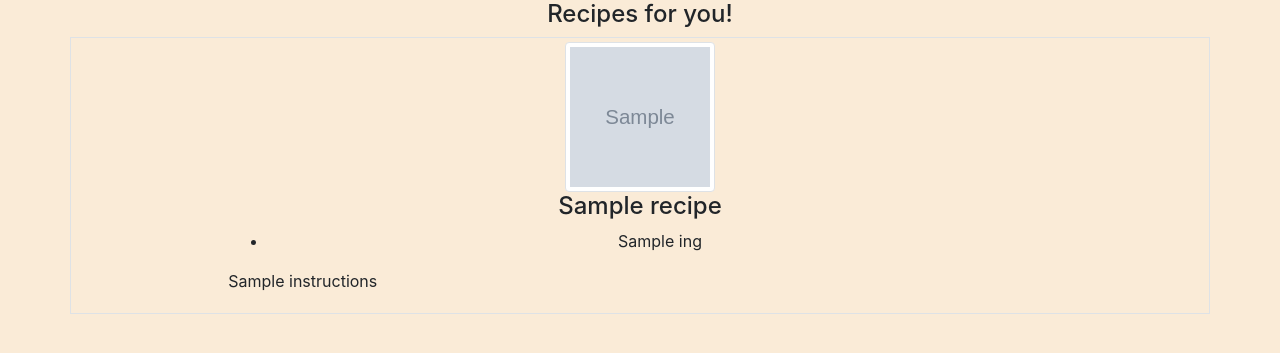
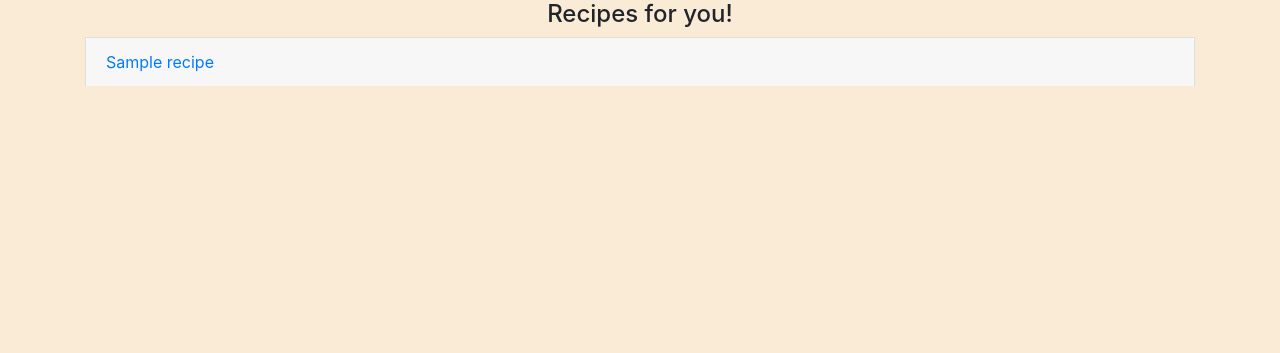
Before and after one commit to kiranklc/RecipeGenie, a Flask app: template templates/recipes.html in a window 1280 px wide. Shown: the top 353 px of the page. Run offline with Flask 2, Linux system fonts and the light colour scheme; the template is opened without the code that fills it: most values are stand-ins (such as "Sample title", 1, 10 or a date in 2020); grey boxes marked "Sample" are stand-in pictures; some libraries are stand-ins or nearby versions.

Commit message:
Add accordion to display recipes

```diff
--- a/templates/base.html
+++ b/templates/base.html
@@ -6,16 +6,14 @@
     <meta http-equiv="X-UA-Compatible" content="ie=edge">
     <link rel="stylesheet" href="https://stackpath.bootstrapcdn.com/bootstrap/4.3.1/css/bootstrap.min.css" integrity="sha384-ggOyR0iXCbMQv3Xipma34MD+dH/1fQ784/j6cY/iJTQUOhcWr7x9JvoRxT2MZw1T" crossorigin="anonymous">
     <link rel="stylesheet" href="{{ url_for('static', filename='css/main.css') }}">
-    <script src="https://unpkg.com/react@16/umd/react.production.min.js"></script>
-    <script src="https://unpkg.com/react-dom@16/umd/react-dom.production.min.js"></script>
-    <script src="https://unpkg.com/babel-standalone@6.15.0/babel.min.js"></script>
+    <script src="https://code.jquery.com/jquery-3.3.1.slim.min.js" integrity="sha384-q8i/X+965DzO0rT7abK41JStQIAqVgRVzpbzo5smXKp4YfRvH+8abtTE1Pi6jizo" crossorigin="anonymous"></script>
+    <script src="https://cdnjs.cloudflare.com/ajax/libs/popper.js/1.14.7/umd/popper.min.js" integrity="sha384-UO2eT0CpHqdSJQ6hJty5KVphtPhzWj9WO1clHTMGa3JDZwrnQq4sF86dIHNDz0W1" crossorigin="anonymous"></script>
+    <script src="https://stackpath.bootstrapcdn.com/bootstrap/4.3.1/js/bootstrap.min.js" integrity="sha384-JjSmVgyd0p3pXB1rRibZUAYoIIy6OrQ6VrjIEaFf/nJGzIxFDsf4x0xIM+B07jRM" crossorigin="anonymous"></script>
     <title>RecipeGenie</title>
 </head>
 <body>
-    {% block content %}{% endblock %}
+    {% block content %}
+    {% endblock %}
 
-    <script src="https://code.jquery.com/jquery-3.3.1.slim.min.js" integrity="sha384-q8i/X+965DzO0rT7abK41JStQIAqVgRVzpbzo5smXKp4YfRvH+8abtTE1Pi6jizo" crossorigin="anonymous"></script>
-  <script src="https://cdnjs.cloudflare.com/ajax/libs/popper.js/1.14.7/umd/popper.min.js" integrity="sha384-UO2eT0CpHqdSJQ6hJty5KVphtPhzWj9WO1clHTMGa3JDZwrnQq4sF86dIHNDz0W1" crossorigin="anonymous"></script>
-  <script src="https://stackpath.bootstrapcdn.com/bootstrap/4.3.1/js/bootstrap.min.js" integrity="sha384-JjSmVgyd0p3pXB1rRibZUAYoIIy6OrQ6VrjIEaFf/nJGzIxFDsf4x0xIM+B07jRM" crossorigin="anonymous"></script>
 </body>
 </html>
--- a/templates/recipes.html
+++ b/templates/recipes.html
@@ -2,14 +2,17 @@
 
 {% block content %}
 <h4 class="text-center">Recipes for you!</h4>
+    <div class="container">
+        <div id="accordion" class="accordion"   >
             {% for recipe in recipes %}
-    <div class="container border">
-    <div class="row d-flex justify-content-center">
-    <div class="col-md-9 my-1">
-        <div class="text-center">
-            <img src="{{recipe.image_url}}" alt="recipe" class="img-thumbnail" style="height: 150px; width: 150px">
+                <div class="card">
+                    <div class="card-header">
+                        <a class="card-link" data-toggle="collapse" href="#recipe_{{recipe._id}}">{{ recipe.title }}</a>
                     </div>
-        <h4 class="text-center">{{recipe.title}}</h4>
+                    <div id="recipe_{{ recipe._id }}" class="collapse" data-parent="#accordion">
+                        <div class="card-body">
+                            <div class="row my-1">
+                                <div class="col-md-8">
                                     <ul class="text-center">
                                         {% for ing in  recipe.ingredients%}
                                             <li>{{ ing }}</li>
@@ -17,7 +20,16 @@
                                     </ul>
                                     <p class="text-justify">{{ recipe.instructions }}</p>
                                 </div>
+                                <div class="col-md-4 mt-3 pt-2">
+                                    <div class="view z-depth-1">
+                                        <img src="{{recipe.image_url}}" alt="recipe" style="height:200px;width:200px">
+                                    </div>
+                                </div>
+                            </div>
+                        </div>
                     </div>
                 </div>
             {% endfor %}
+        </div>
+    </div>
 {% endblock content %}
```
Lines whose indentation alone changed are shown as unchanged.
